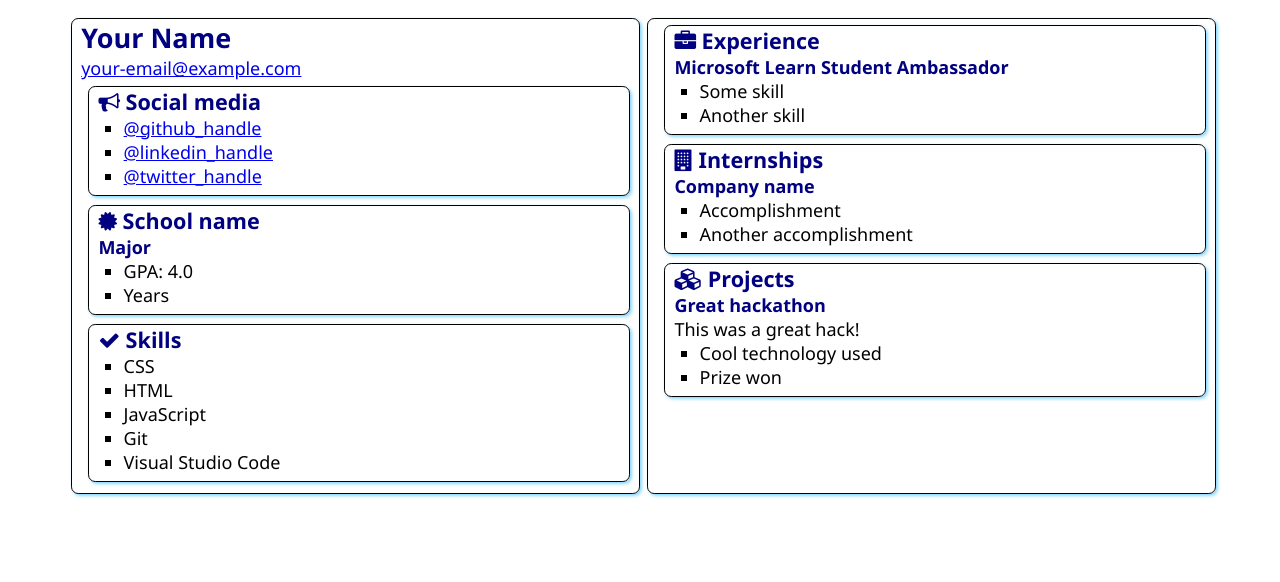
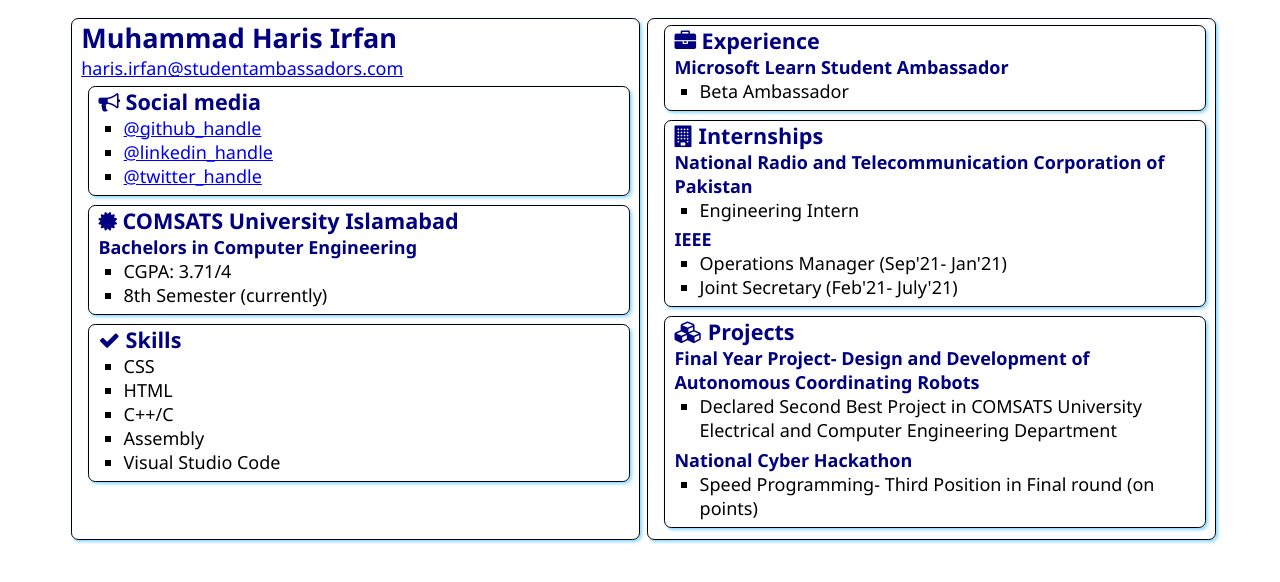
Before and after one commit to mharisirfan/SATechnicalOnboarding, a plain HTML site: page src/index.html in a window 1280 px wide. Drawn offline with Linux system fonts and the light colour scheme.

Commit message:
Update index.html

```diff
--- a/src/index.html
+++ b/src/index.html
@@ -12,8 +12,8 @@
 <body>
     <main>
         <article class="box">
-            <h1>Your Name</h1>
-            <div><a href="mailto:your.email@example.com">your-email@example.com</a></div>
+            <h1>Muhammad Haris Irfan</h1>
+            <div><a href="haris.irfan@studentambassadors.com">haris.irfan@studentambassadors.com</a></div>
 
             <section class="box">
                 <h2>
@@ -21,9 +21,9 @@
                     Social media
                 </h2>
                 <ul>
-                    <li><a href="https://github.com/<handle>">@github_handle</a></li>
-                    <li><a href="https://linkedin.com/in/<handle>">@linkedin_handle</a></li>
-                    <li><a href="https://twitter.com/<handle>">@twitter_handle</a></li>
+                    <li><a href="https://github.com/mharisirfan">@github_handle</a></li>
+                    <li><a href="https://www.linkedin.com/in/muhammadharisirfan/">@linkedin_handle</a></li>
+                    <li><a href="https://twitter.com/harisirfanbutt">@twitter_handle</a></li>
                 </ul>
             </section>
 
@@ -31,12 +31,12 @@
                 <div class="education">
                     <h2>
                         <i class="fa fa-certificate" aria-hidden="true"></i>
-                        School name
+                       COMSATS University Islamabad
                     </h2>
-                    <h3>Major</h3>
+                    <h3>Bachelors in Computer Engineering</h3>
                     <ul>
-                        <li>GPA: 4.0</li>
-                        <li>Years</li>
+                        <li>CGPA: 3.71/4</li>
+                        <li>8th Semester (currently)</li>
                     </ul>
                 </div>
             </section>
@@ -49,8 +49,8 @@
                 <ul>
                     <li>CSS</li>
                     <li>HTML</li>
-                    <li>JavaScript</li>
-                    <li>Git</li>
+                    <li>C++/C</li>
+                    <li>Assembly</li>
                     <li>Visual Studio Code</li>
                 </ul>
             </section>
@@ -63,9 +63,9 @@
                 </h2>
                 <h3>Microsoft Learn Student Ambassador</h3>
                 <ul>
-                    <li>Some skill</li>
-                    <li>Another skill</li>
+                    <li>Beta Ambassador</li>
                 </ul>
+
             </section>
             <section class="box">
                 <h2>
@@ -73,10 +73,15 @@
                     Internships
                 </h2>
 
-                <h3>Company name</h3>
+                <h3>National Radio and Telecommunication Corporation of Pakistan</h3>
                 <ul>
-                    <li>Accomplishment</li>
-                    <li>Another accomplishment</li>
+                    <li>Engineering Intern</li>
+                </ul>
+
+                <h3>IEEE</h3>
+                <ul>
+                    <li>Operations Manager (Sep'21- Jan'21)</li>
+                    <li>Joint Secretary    (Feb'21- July'21)</li>
                 </ul>
             </section>
             <section class="box">
@@ -85,11 +90,13 @@
                     Projects
                 </h2>
 
-                <h3>Great hackathon</h3>
-                <div>This was a great hack!</div>
+                <h3>Final Year Project- Design and Development of Autonomous Coordinating Robots</h3>
                 <ul>
-                    <li>Cool technology used</li>
-                    <li>Prize won</li>
+                    <li>Declared Second Best Project in COMSATS University Electrical and Computer Engineering Department</li>
+                </ul>
+                <h3>National Cyber Hackathon</h3>
+                <ul>
+                    <li>Speed Programming- Third Position in Final round (on points)</li>
                 </ul>
             </section>
         </article>
```
